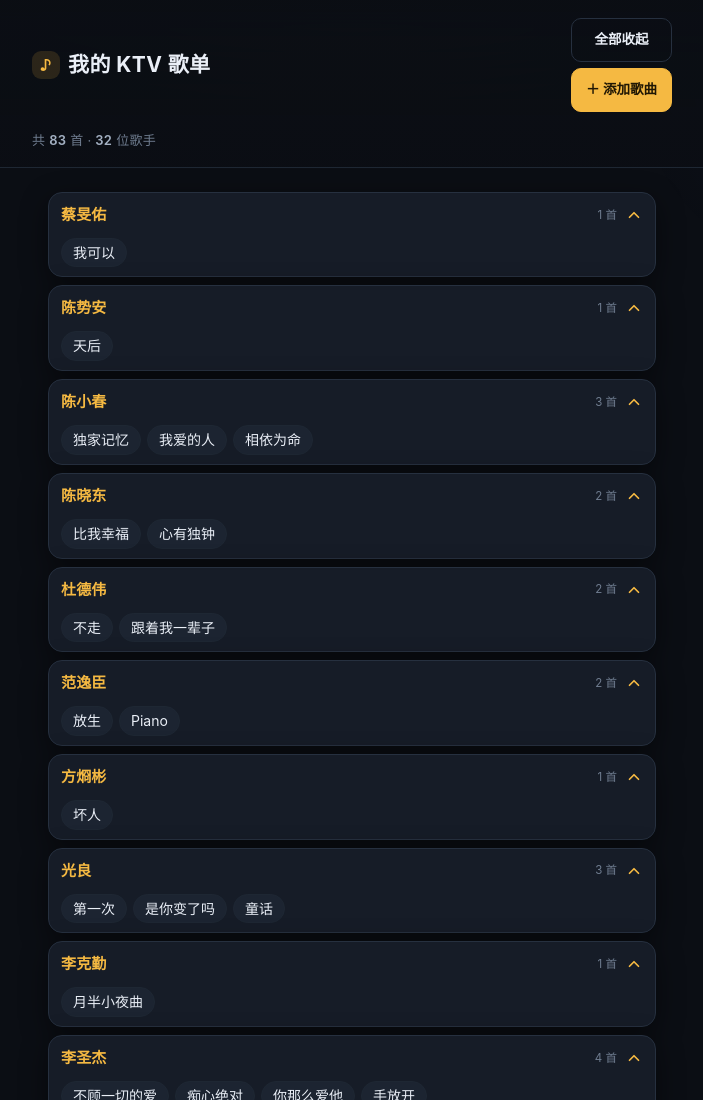
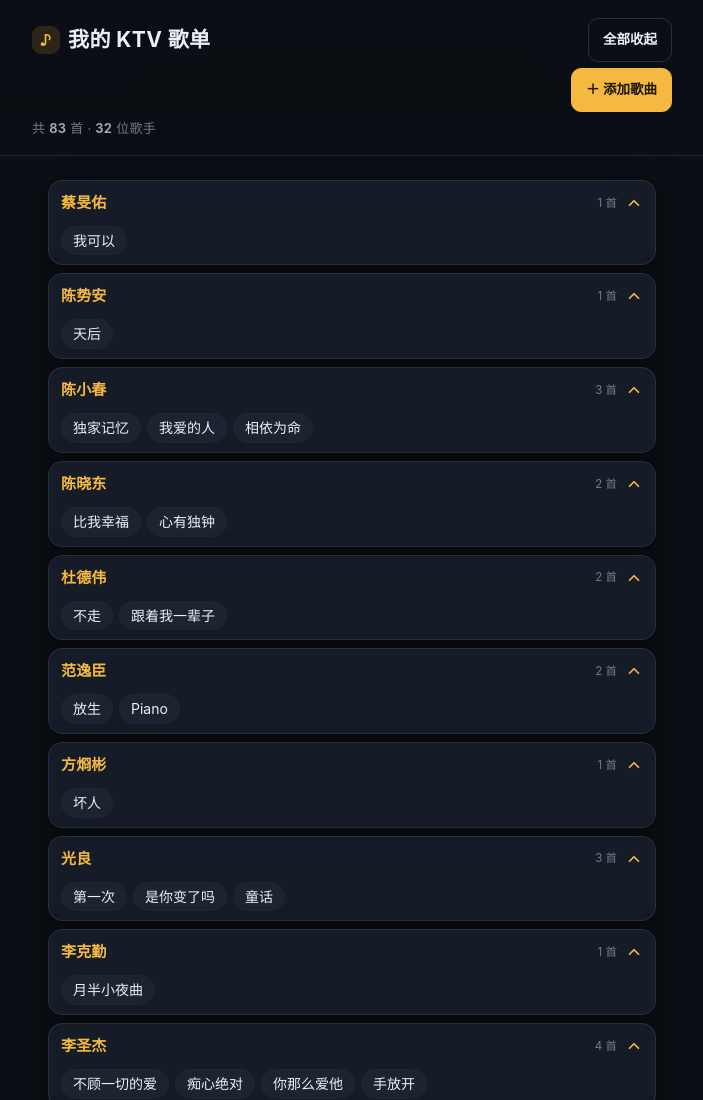
Before and after one commit to yongshenglu/ktv-songs, a plain HTML site: page index.html in a window 1280 px wide. Shown: the top 1100 px of the page, without its empty margins (288-991 px from the left). Drawn offline with Linux system fonts and the light colour scheme.

Commit message:
收起按钮归位，添加按钮独立成行
上一版把两个按钮设成等宽堆叠，把「全部收起」从 82px 拉宽到
101.2px、并顶高了整个顶栏。改为：
- 「全部展开/收起」回到标题行右侧，恢复自适应宽度（84px）
- 「＋ 添加歌曲」单独占一行，右对齐，仍是 btn-sm 与琥珀配色

两按钮等高（44px）、等字号（13.5px）、右边缘对齐。

Co-Authored-By: Claude Opus 5 <noreply@anthropic.com>

```diff
--- a/assets/style.css
+++ b/assets/style.css
@@ -102,10 +102,18 @@ textarea {
 .topbar-inner {
   max-width: var(--maxw);
   margin: 0 auto;
+}
+
+.topbar-row {
   display: flex;
   align-items: center;
   gap: 12px;
-  flex-wrap: wrap;
+}
+
+/* 第二行：添加按钮单独占一行，与上方按钮右对齐 */
+.topbar-row-end {
+  justify-content: flex-end;
+  margin-top: 6px;
 }
 
 .brand {
@@ -132,21 +140,8 @@ textarea {
   flex: none;
 }
 
-/* 右上角按钮组：上下排列，两个按钮等宽等高 */
-.topbar-actions {
-  display: flex;
-  flex-direction: column;
-  align-items: stretch;
-  gap: 6px;
-  flex: none;
-}
-.topbar-actions .btn {
-  white-space: nowrap;
-}
-
 .stats {
   margin: 6px 0 0;
-  width: 100%;
   color: var(--text-3);
   font-size: 13px;
   letter-spacing: 0.02em;
--- a/index.html
+++ b/index.html
@@ -20,9 +20,11 @@
   <body>
     <header class="topbar">
       <div class="topbar-inner">
-        <h1 class="brand"><span class="brand-mark">♪</span> 我的 KTV 歌单</h1>
-        <div class="topbar-actions">
+        <div class="topbar-row">
+          <h1 class="brand"><span class="brand-mark">♪</span> 我的 KTV 歌单</h1>
           <button id="toggle-all" class="btn btn-ghost btn-sm" type="button">全部展开</button>
+        </div>
+        <div class="topbar-row topbar-row-end">
           <a class="btn btn-primary btn-sm" href="./add.html">＋ 添加歌曲</a>
         </div>
         <p class="stats" id="stats">加载中…</p>
```
